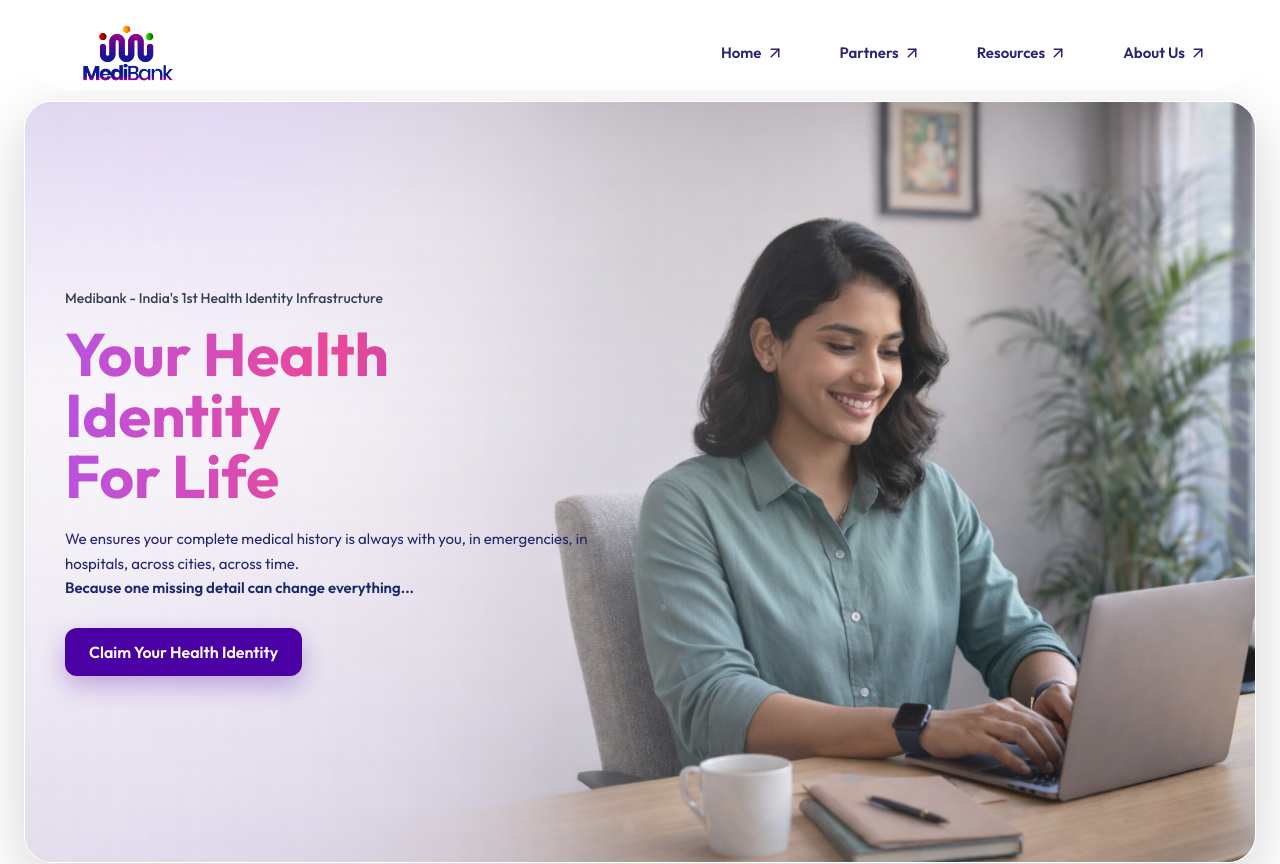
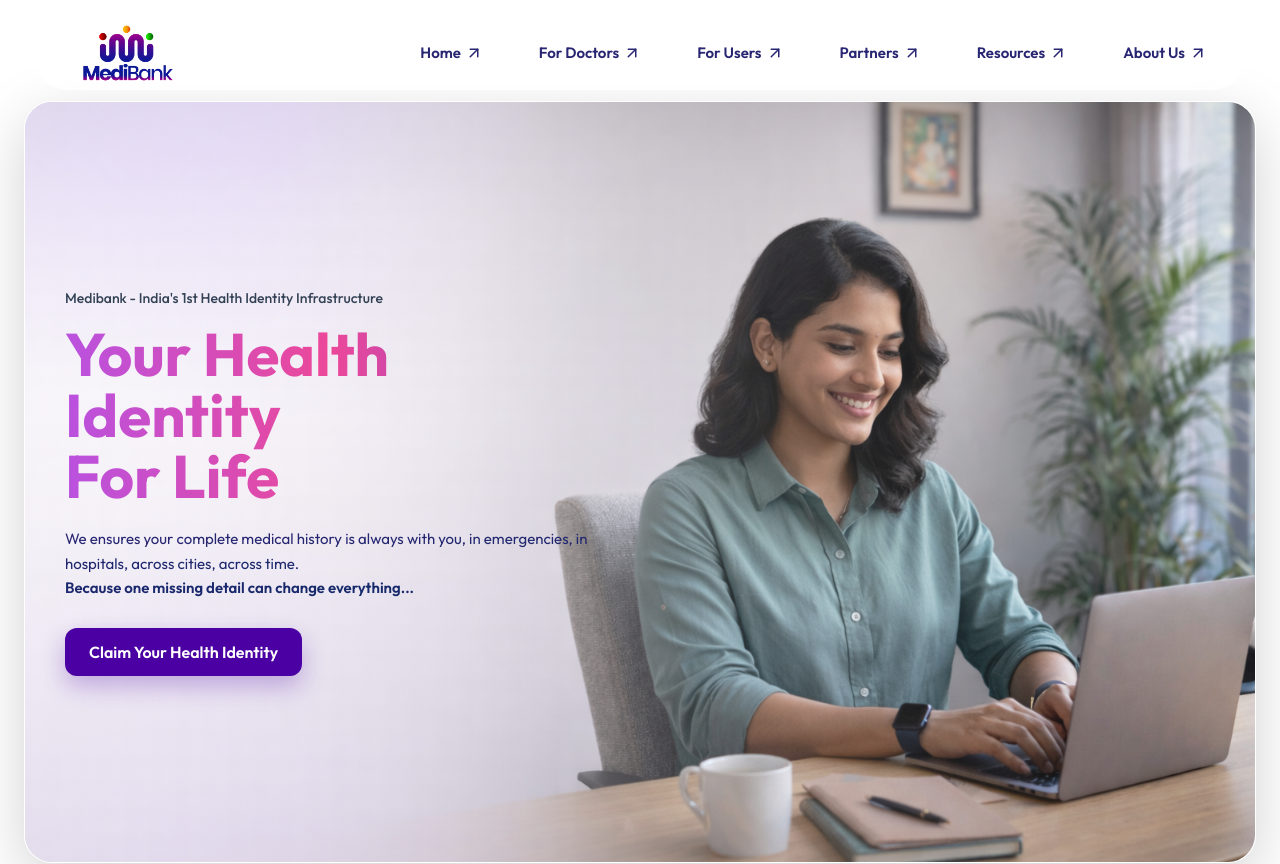
Before and after one commit to AmanDwivedi9335/clinic-portpolio, a Next.js app: page / in a window 1280 px wide. Shown: the top 864 px of the page. Built offline with nearby package versions, Linux system fonts and the light colour scheme.

Commit message:
header ver:06022026 updated

```diff
--- a/src/components/Genric/Header/Header.js
+++ b/src/components/Genric/Header/Header.js
@@ -65,6 +65,14 @@ export default function Header() {
 					<nav className="hidden text-[#282672] hover:text-[#0B137A] lg:flex items-center ml-auto gap-14 text-[15px] font-semibold text-[#0d0d0d]">
 						<a href="/" className="flex items-center gap-1 hover:opacity-70">
 							Home <FiArrowUpRight size={18} color="282672"/>
+						</a>
+
+						<a href="/doctor" className="flex items-center gap-1 hover:opacity-70">
+							For Doctors <FiArrowUpRight size={18} color="282672"/>
+						</a>
+
+						<a href="/users" className="flex items-center gap-1 hover:opacity-70">
+							For Users <FiArrowUpRight size={18} color="282672"/>
 						</a>
 
 						<a href="/partners" className="flex items-center gap-1 hover:opacity-70">
```
